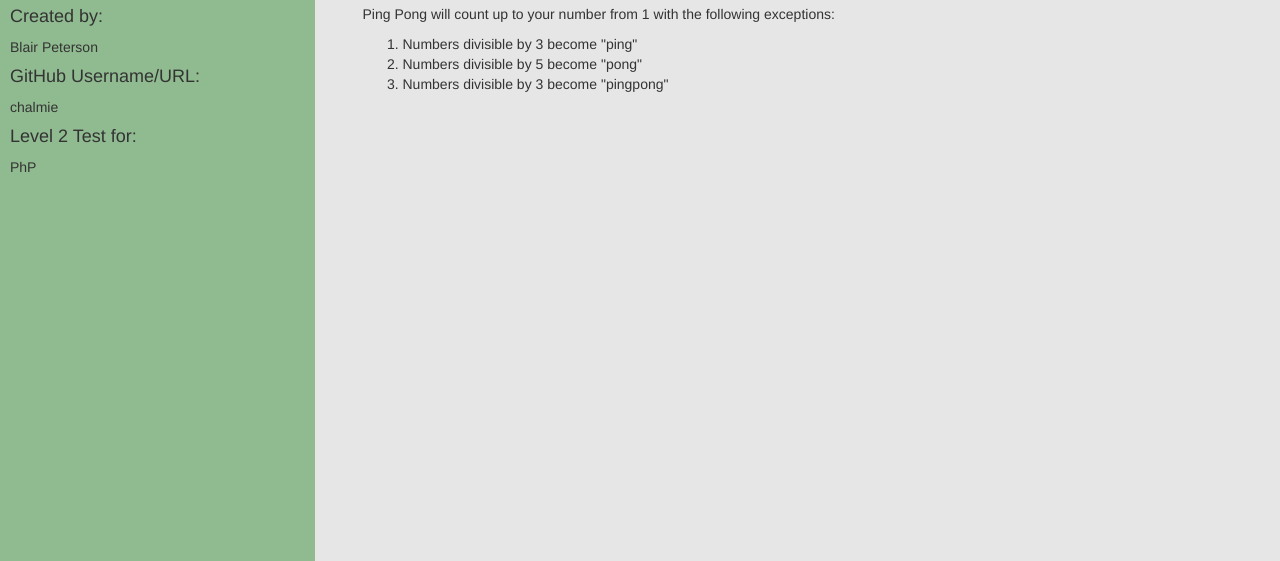
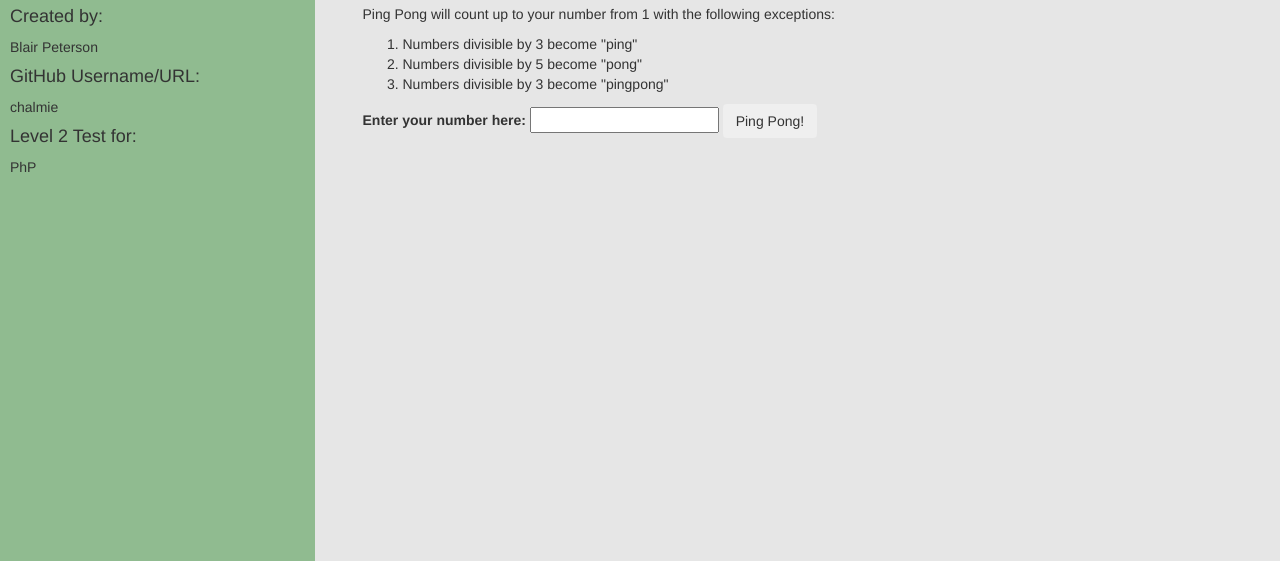
Before and after one commit to chalmie/PingPong, a plain HTML site: page index.html in a window 1280 px wide. Shown: the part 239-800 px from the top of the page. Drawn offline with nearby package versions, Linux system fonts and the light colour scheme.

Commit message:
add form to accept user input

```diff
--- a/index.html
+++ b/index.html
@@ -36,6 +36,19 @@
             <li>Numbers divisible by 5 become "pong"</li>
             <li>Numbers divisible by 3 become "pingpong"</li>
           </ol>
+          <form id="user-number">
+            <div class="form-group">
+              <label for="input">Enter your number here:</label>
+              <input id="number" type="text">
+              <button type="submit" class="btn">Ping Pong!</button>
+            </div>
+
+
+          </form>
+          <div id="result">
+            <ul>
+            </ul>
+          </div>
         </div>
       </div>
     </div>
```
